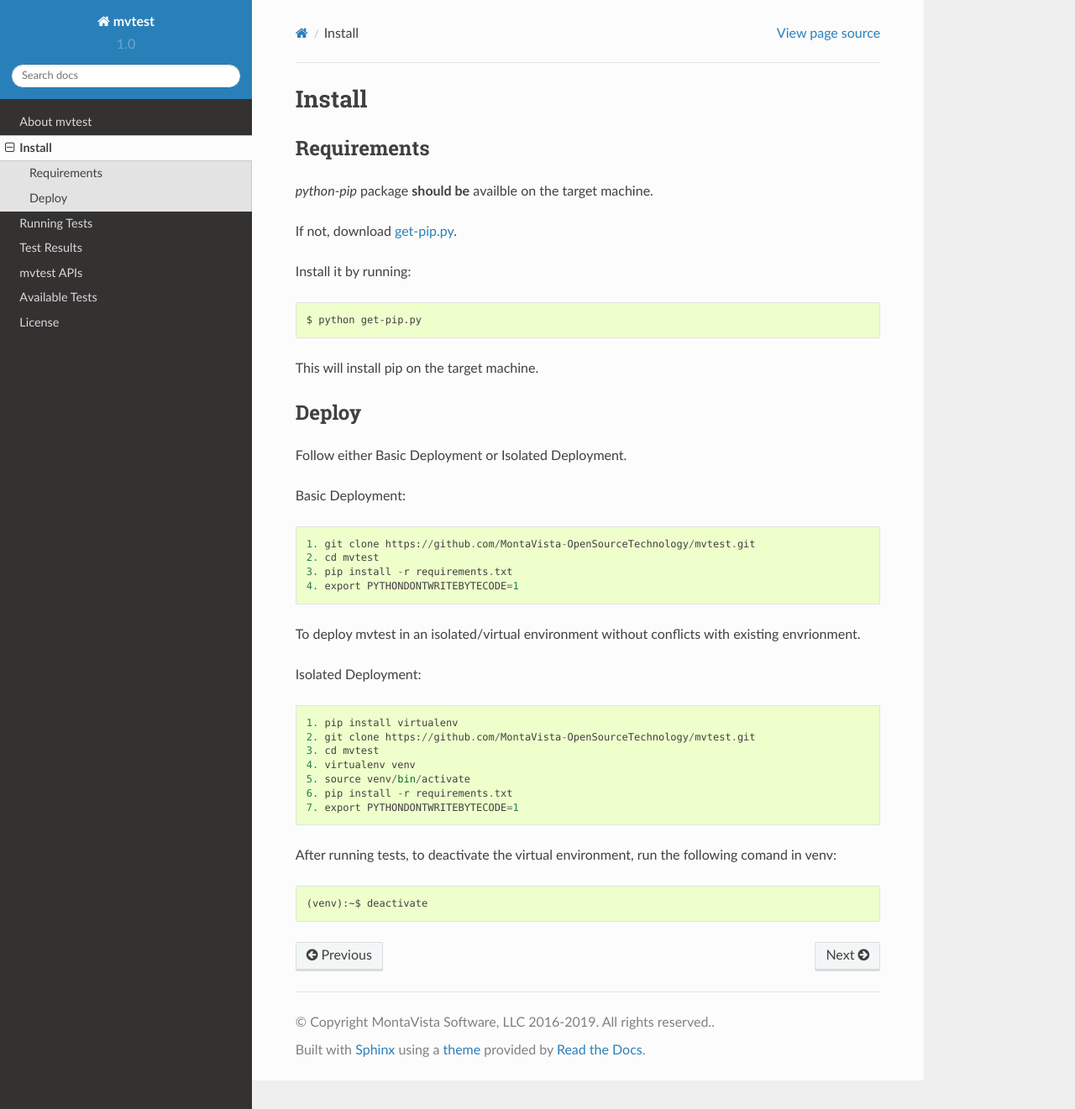
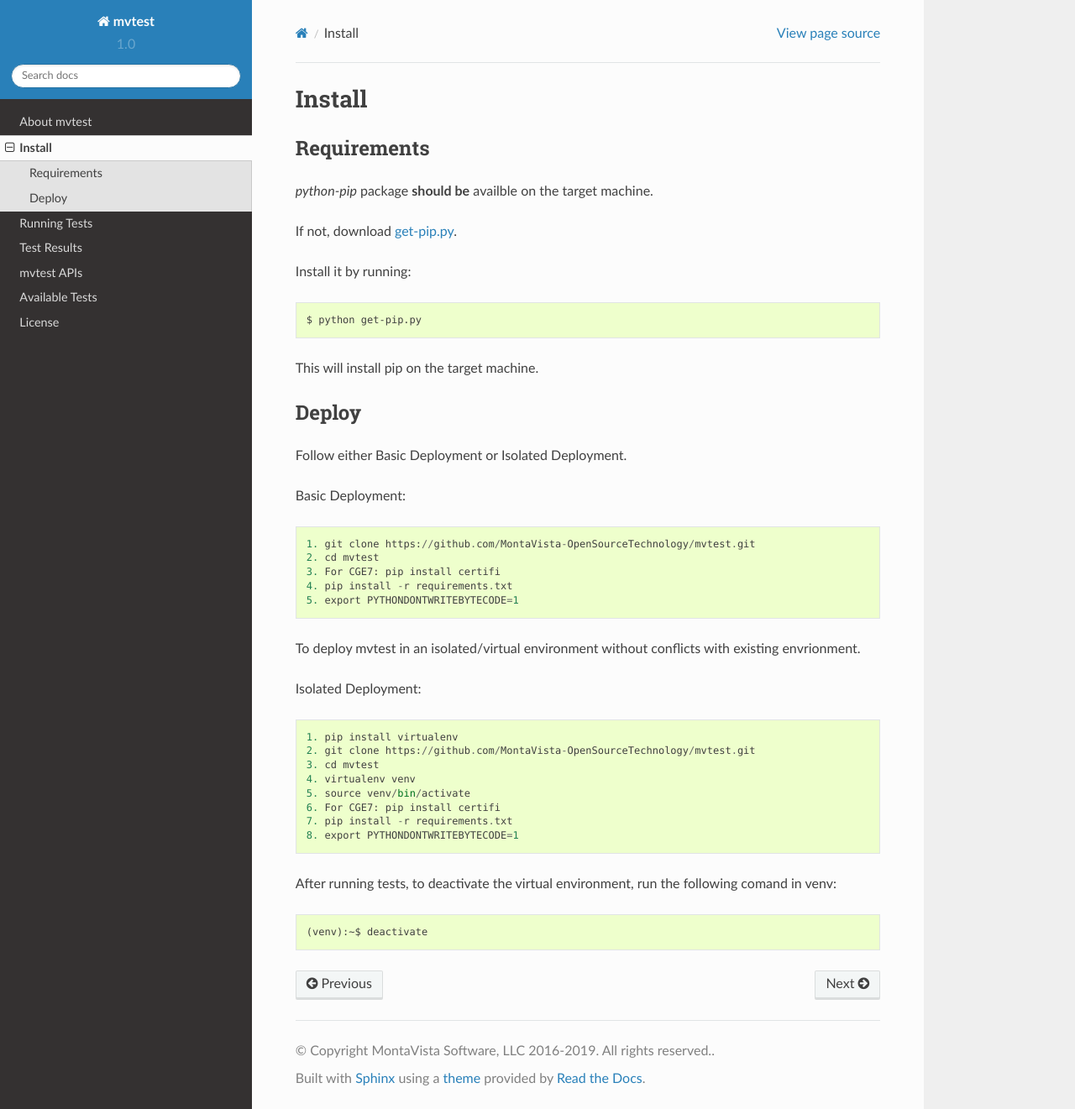
Before and after one commit to MontaVista-OpenSourceTechnology/mvtest, a Sphinx documentation site: the page built from docs/install.rst, in a window 1280 px wide and 1321 px high. Shown: the whole window at 84% size. Built offline with Sphinx 7.4.7 and the Read the Docs theme 2.0.0, drawn with Linux system fonts in a browser that asks for light colours; pages that are not in the unit, such as notebooks, are missing from menus.

Commit message:
install.rst: updated mvtest install steps w.r.t CGE7
Signed-off-by: Ben Botti <bbotti@mvista.com>

```diff
--- a/docs/install.rst
+++ b/docs/install.rst
@@ -27,8 +27,9 @@
 
     1. git clone https://github.com/MontaVista-OpenSourceTechnology/mvtest.git
     2. cd mvtest
-    3. pip install -r requirements.txt
-    4. export PYTHONDONTWRITEBYTECODE=1
+    3. For CGE7: pip install certifi
+    4. pip install -r requirements.txt
+    5. export PYTHONDONTWRITEBYTECODE=1
 
 To deploy mvtest in an isolated/virtual environment without conflicts with existing envrionment.
 
@@ -39,8 +40,9 @@
     3. cd mvtest
     4. virtualenv venv
     5. source venv/bin/activate
-    6. pip install -r requirements.txt
-    7. export PYTHONDONTWRITEBYTECODE=1
+    6. For CGE7: pip install certifi
+    7. pip install -r requirements.txt
+    8. export PYTHONDONTWRITEBYTECODE=1
 
 
 After running tests, to deactivate the virtual environment, run the following comand in venv::
```
